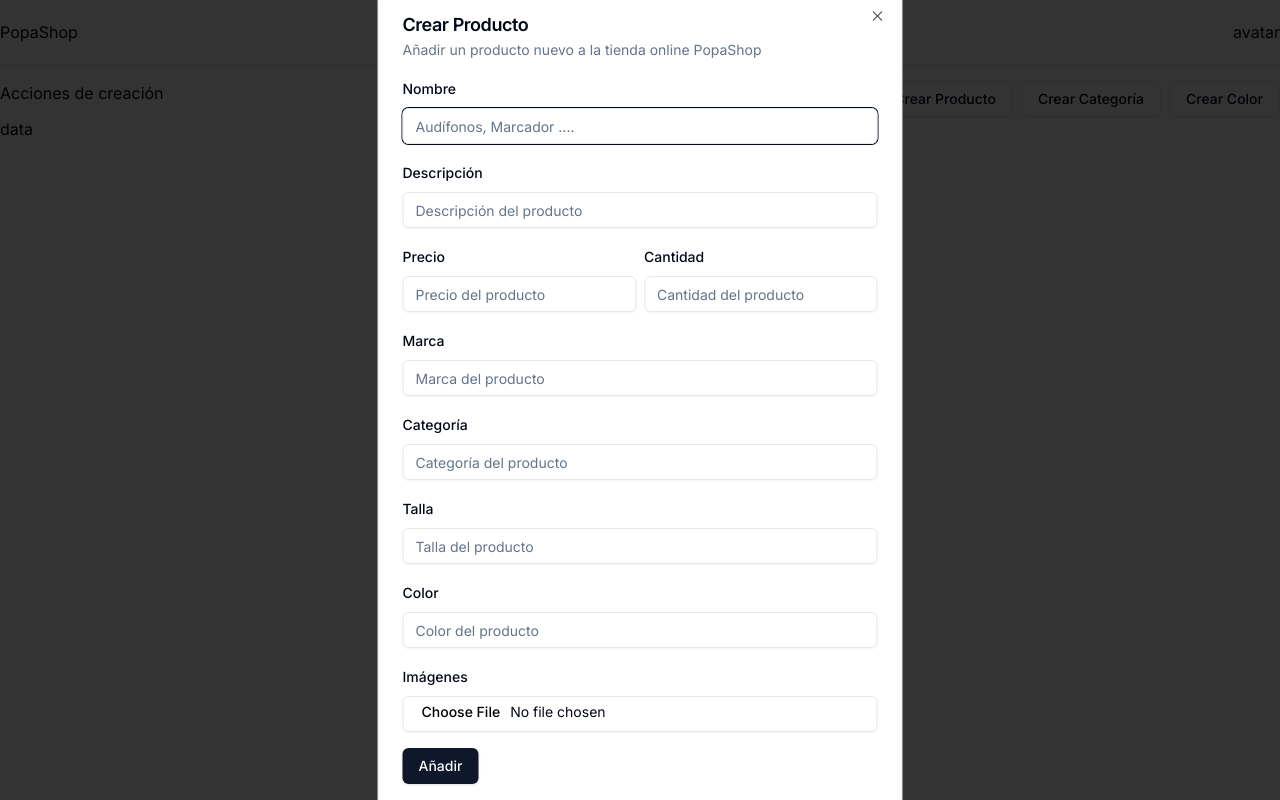
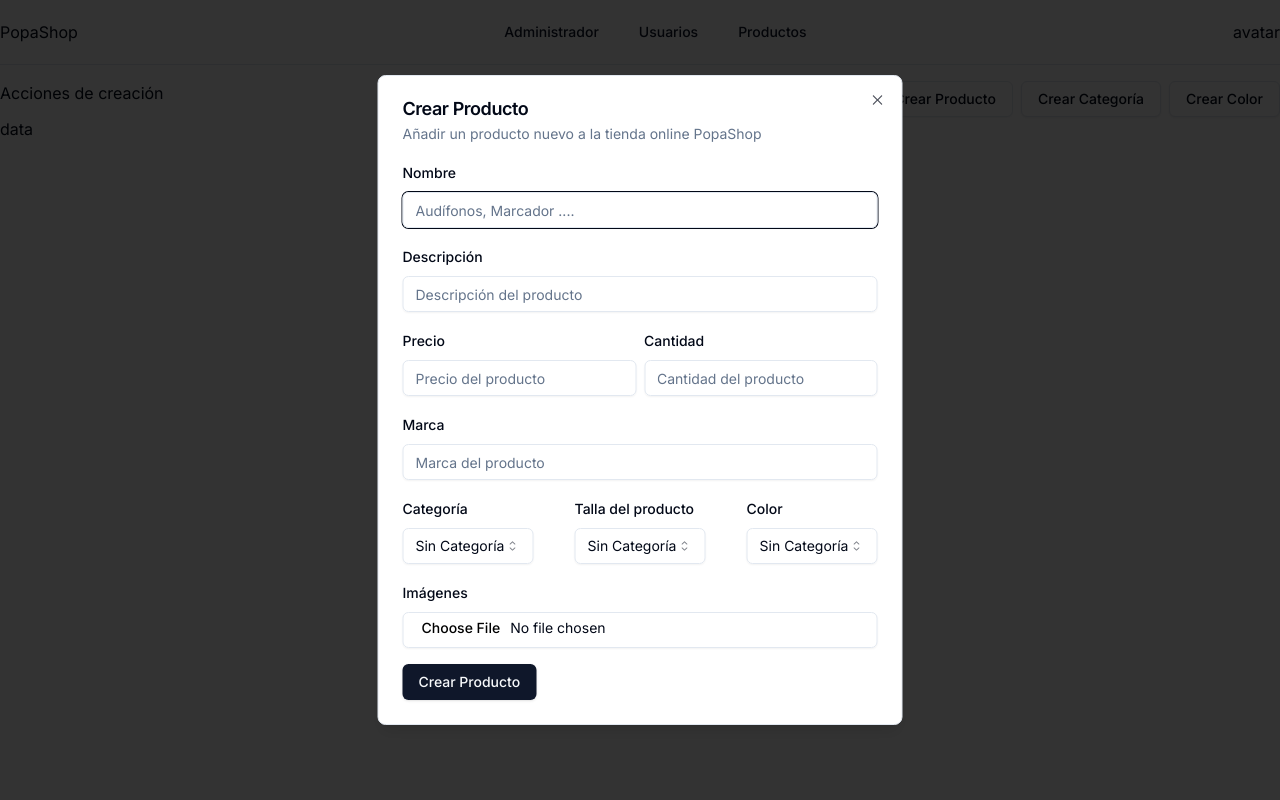
Before and after one commit to igrisdev/popashop, a Next.js app: page /dashboard in a window 1280 px wide. Both pictures are taken after a click on the button "Crear Producto". Built offline with nearby package versions, Linux system fonts and the light colour scheme.

Commit message:
Crear categoría listo x2

```diff
--- a/src/components/FormCreateProducto.jsx
+++ b/src/components/FormCreateProducto.jsx
@@ -1,8 +1,10 @@
 'use client'
 
+import { useState } from 'react'
+
 import { zodResolver } from '@hookform/resolvers/zod'
+import { z } from 'zod'
 import { useForm } from 'react-hook-form'
-import { z } from 'zod'
 
 import { Button } from '@/components/ui/button'
 import { Input } from '@/components/ui/input'
@@ -14,6 +16,7 @@
   FormLabel,
   FormMessage,
 } from '@/components/ui/form'
+import { SelectForm } from './SelectForm'
 
 const formSchemaProduct = z.object({
   name: z.string().min(2, {
@@ -33,10 +36,10 @@
     .optional(),
   category: z
     .string()
-    .min(1, { message: 'La categoría debe ser mayor a 1.' })
+    .min(3, { message: 'La categoría debe ser mayor a 1.' })
     .optional(),
   image: z.array(
-    z.string().url({ message: 'La imagen debe ser una URL válida.' })
+    z.string().url({ message: 'La imagen debe ser una URL válida.' }).optional()
   ),
   size: z.array(
     z.string().min(1, { message: 'La talla debe ser mayor a 1.' }).optional()
@@ -47,6 +50,28 @@
 })
 
 export const FormCreateProducto = () => {
+  const [category, setCategory] = useState([
+    { value: 'celular', label: 'Celular' },
+    { value: 'reloj', label: 'Reloj' },
+    { value: 'accesorio', label: 'Accesorio' },
+  ])
+
+  const [size, setSize] = useState([
+    { value: 's', label: 'S' },
+    { value: 'm', label: 'M' },
+    { value: 'l', label: 'L' },
+    { value: 'xl', label: 'XL' },
+    { value: 'xxl', label: 'XXL' },
+    { value: 'xxxl', label: 'XXXL' },
+  ])
+
+  const [color, setColor] = useState([
+    { value: 'rojo', label: 'Rojo', color: 'red' },
+    { value: 'azul', label: 'Azul', color: 'blue' },
+    { value: 'verde', label: 'Verde', color: 'green' },
+    { value: 'amarillo', label: 'Amarillo', color: 'yellow' },
+  ])
+
   const form = useForm({
     resolver: zodResolver(formSchemaProduct),
     defaultValues: {
@@ -156,18 +181,18 @@
             </FormItem>
           )}
         />
+
+        <div className='flex gap-x-2 justify-between'>
           <FormField
             control={form.control}
             name='category'
             render={({ field }) => (
               <FormItem>
                 <FormLabel>Categoría</FormLabel>
-              <FormControl>
-                <Input
-                  placeholder='Categoría del producto'
-                  {...field}
+                <SelectForm
+                  field={field}
+                  options={category}
                 />
-              </FormControl>
                 <FormMessage />
               </FormItem>
             )}
@@ -177,13 +202,11 @@
             name='size'
             render={({ field }) => (
               <FormItem>
-              <FormLabel>Talla</FormLabel>
-              <FormControl>
-                <Input
-                  placeholder='Talla del producto'
-                  {...field}
+                <FormLabel>Talla del producto</FormLabel>
+                <SelectForm
+                  field={field}
+                  options={size}
                 />
-              </FormControl>
                 <FormMessage />
               </FormItem>
             )}
@@ -194,16 +217,16 @@
             render={({ field }) => (
               <FormItem>
                 <FormLabel>Color</FormLabel>
-              <FormControl>
-                <Input
-                  placeholder='Color del producto'
-                  {...field}
+                <SelectForm
+                  field={field}
+                  options={color}
                 />
-              </FormControl>
                 <FormMessage />
               </FormItem>
             )}
           />
+        </div>
+
         <FormField
           control={form.control}
           name='image'
@@ -221,7 +244,7 @@
             </FormItem>
           )}
         />
-        <Button type='submit'>Añadir</Button>
+        <Button type='submit'>Crear Producto</Button>
       </form>
     </Form>
   )
--- /dev/null
+++ b/src/components/SelectForm.jsx
@@ -0,0 +1,36 @@
+import * as React from 'react'
+
+import {
+  Select,
+  SelectContent,
+  SelectItem,
+  SelectTrigger,
+  SelectValue,
+} from '@/components/ui/select'
+import { FormControl } from './ui/form'
+
+export const SelectForm = ({ field, options }) => {
+  return (
+    <Select
+      onValueChange={field.onChange}
+      defaultValue={' '}
+    >
+      <FormControl>
+        <SelectTrigger>
+          <SelectValue placeholder={`${options[0].label} ...`} />
+        </SelectTrigger>
+      </FormControl>
+      <SelectContent>
+        <SelectItem value=' '>Sin Categoría</SelectItem>
+        {options.map((option) => (
+          <SelectItem
+            key={option.value}
+            value={option.value}
+          >
+            {option.label}
+          </SelectItem>
+        ))}
+      </SelectContent>
+    </Select>
+  )
+}
--- /dev/null
+++ b/src/components/ui/select.jsx
@@ -0,0 +1,126 @@
+"use client"
+
+import * as React from "react"
+import {
+  CaretSortIcon,
+  CheckIcon,
+  ChevronDownIcon,
+  ChevronUpIcon,
+} from "@radix-ui/react-icons"
+import * as SelectPrimitive from "@radix-ui/react-select"
+
+import { cn } from "@/lib/utils"
+
+const Select = SelectPrimitive.Root
+
+const SelectGroup = SelectPrimitive.Group
+
+const SelectValue = SelectPrimitive.Value
+
+const SelectTrigger = React.forwardRef(({ className, children, ...props }, ref) => (
+  <SelectPrimitive.Trigger
+    ref={ref}
+    className={cn(
+      "flex h-9 w-full items-center justify-between whitespace-nowrap rounded-md border border-input bg-transparent px-3 py-2 text-sm shadow-sm ring-offset-background placeholder:text-muted-foreground focus:outline-none focus:ring-1 focus:ring-ring disabled:cursor-not-allowed disabled:opacity-50 [&>span]:line-clamp-1",
+      className
+    )}
+    {...props}>
+    {children}
+    <SelectPrimitive.Icon asChild>
+      <CaretSortIcon className="h-4 w-4 opacity-50" />
+    </SelectPrimitive.Icon>
+  </SelectPrimitive.Trigger>
+))
+SelectTrigger.displayName = SelectPrimitive.Trigger.displayName
+
+const SelectScrollUpButton = React.forwardRef(({ className, ...props }, ref) => (
+  <SelectPrimitive.ScrollUpButton
+    ref={ref}
+    className={cn("flex cursor-default items-center justify-center py-1", className)}
+    {...props}>
+    <ChevronUpIcon />
+  </SelectPrimitive.ScrollUpButton>
+))
+SelectScrollUpButton.displayName = SelectPrimitive.ScrollUpButton.displayName
+
+const SelectScrollDownButton = React.forwardRef(({ className, ...props }, ref) => (
+  <SelectPrimitive.ScrollDownButton
+    ref={ref}
+    className={cn("flex cursor-default items-center justify-center py-1", className)}
+    {...props}>
+    <ChevronDownIcon />
+  </SelectPrimitive.ScrollDownButton>
+))
+SelectScrollDownButton.displayName =
+  SelectPrimitive.ScrollDownButton.displayName
+
+const SelectContent = React.forwardRef(({ className, children, position = "popper", ...props }, ref) => (
+  <SelectPrimitive.Portal>
+    <SelectPrimitive.Content
+      ref={ref}
+      className={cn(
+        "relative z-50 max-h-96 min-w-[8rem] overflow-hidden rounded-md border bg-popover text-popover-foreground shadow-md data-[state=open]:animate-in data-[state=closed]:animate-out data-[state=closed]:fade-out-0 data-[state=open]:fade-in-0 data-[state=closed]:zoom-out-95 data-[state=open]:zoom-in-95 data-[side=bottom]:slide-in-from-top-2 data-[side=left]:slide-in-from-right-2 data-[side=right]:slide-in-from-left-2 data-[side=top]:slide-in-from-bottom-2",
+        position === "popper" &&
+          "data-[side=bottom]:translate-y-1 data-[side=left]:-translate-x-1 data-[side=right]:translate-x-1 data-[side=top]:-translate-y-1",
+        className
+      )}
+      position={position}
+      {...props}>
+      <SelectScrollUpButton />
+      <SelectPrimitive.Viewport
+        className={cn("p-1", position === "popper" &&
+          "h-[var(--radix-select-trigger-height)] w-full min-w-[var(--radix-select-trigger-width)]")}>
+        {children}
+      </SelectPrimitive.Viewport>
+      <SelectScrollDownButton />
+    </SelectPrimitive.Content>
+  </SelectPrimitive.Portal>
+))
+SelectContent.displayName = SelectPrimitive.Content.displayName
+
+const SelectLabel = React.forwardRef(({ className, ...props }, ref) => (
+  <SelectPrimitive.Label
+    ref={ref}
+    className={cn("px-2 py-1.5 text-sm font-semibold", className)}
+    {...props} />
+))
+SelectLabel.displayName = SelectPrimitive.Label.displayName
+
+const SelectItem = React.forwardRef(({ className, children, ...props }, ref) => (
+  <SelectPrimitive.Item
+    ref={ref}
+    className={cn(
+      "relative flex w-full cursor-default select-none items-center rounded-sm py-1.5 pl-2 pr-8 text-sm outline-none focus:bg-accent focus:text-accent-foreground data-[disabled]:pointer-events-none data-[disabled]:opacity-50",
+      className
+    )}
+    {...props}>
+    <span className="absolute right-2 flex h-3.5 w-3.5 items-center justify-center">
+      <SelectPrimitive.ItemIndicator>
+        <CheckIcon className="h-4 w-4" />
+      </SelectPrimitive.ItemIndicator>
+    </span>
+    <SelectPrimitive.ItemText>{children}</SelectPrimitive.ItemText>
+  </SelectPrimitive.Item>
+))
+SelectItem.displayName = SelectPrimitive.Item.displayName
+
+const SelectSeparator = React.forwardRef(({ className, ...props }, ref) => (
+  <SelectPrimitive.Separator
+    ref={ref}
+    className={cn("-mx-1 my-1 h-px bg-muted", className)}
+    {...props} />
+))
+SelectSeparator.displayName = SelectPrimitive.Separator.displayName
+
+export {
+  Select,
+  SelectGroup,
+  SelectValue,
+  SelectTrigger,
+  SelectContent,
+  SelectLabel,
+  SelectItem,
+  SelectSeparator,
+  SelectScrollUpButton,
+  SelectScrollDownButton,
+}
```
Lines whose indentation alone changed are shown as unchanged.
